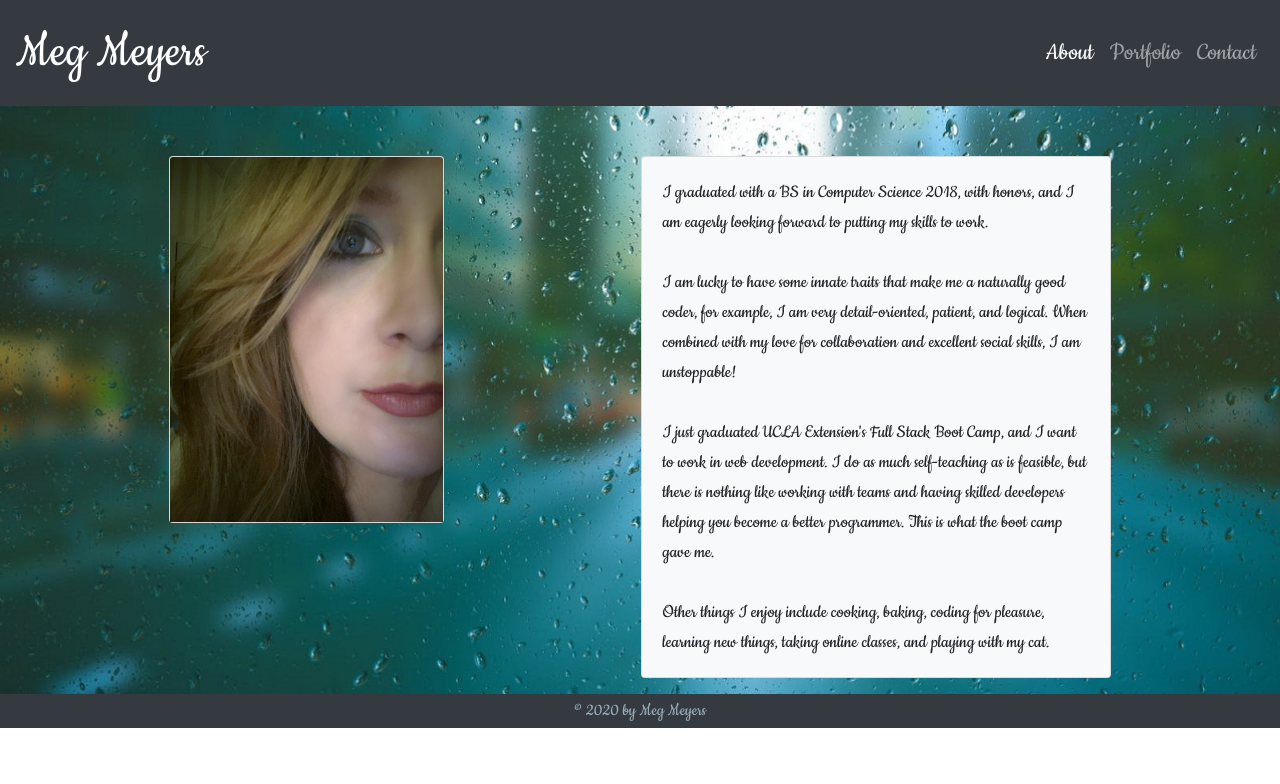
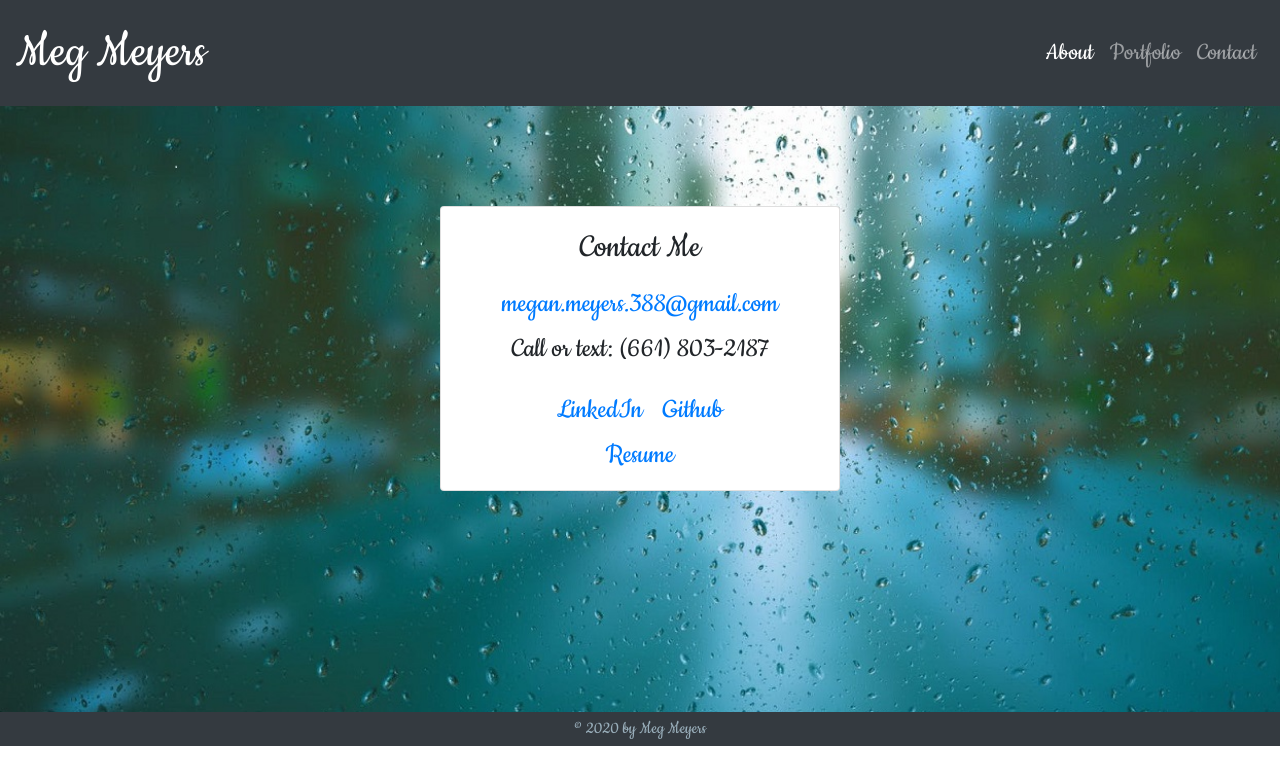
Before and after one commit to femke77/new-portfolio, a React (Create React App) app: page /#/contact in a window 1280 px wide. Before the commit this address led to /#/. Shown: the top 784 px of the page. Built offline with nearby package versions, Linux system fonts and the light colour scheme.

Commit message:
trying to publish

```diff
--- a/src/App.js
+++ b/src/App.js
@@ -13,12 +13,12 @@ function App() {
     <>
       <Router>
         <NavBar />
-        <Switch>
+
           <Route exact path="/" component={About} />
-          <Route exact path="/portfolio" component={Portfolio} />
-          <Route exact path="/contact" component={Contact} />
-          <Route component={NoMatch} />
-        </Switch>
+          <Route path="/portfolio" component={Portfolio} />
+          <Route path="/contact" component={Contact} />
+
+
         <Footer />
       </Router>
 
```
